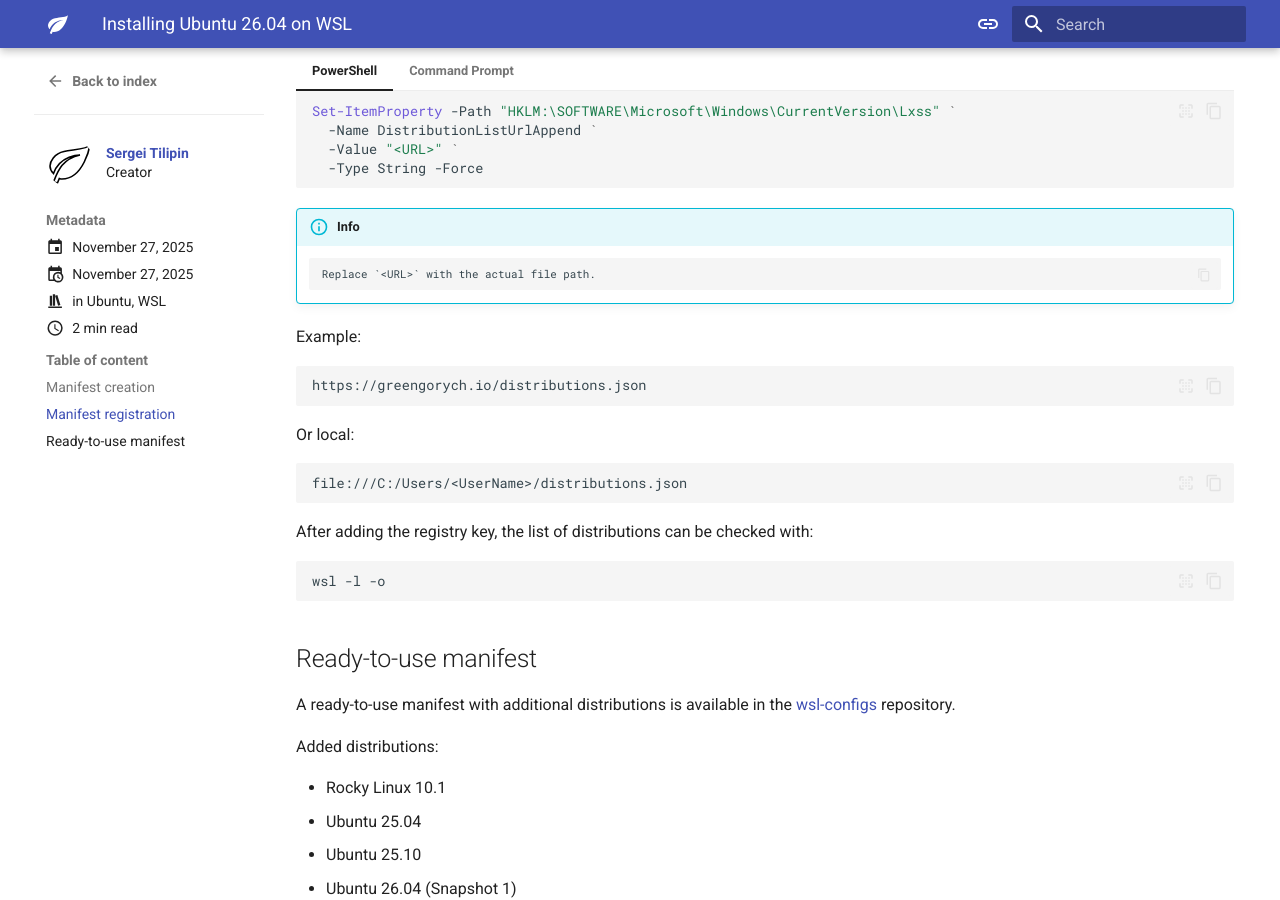
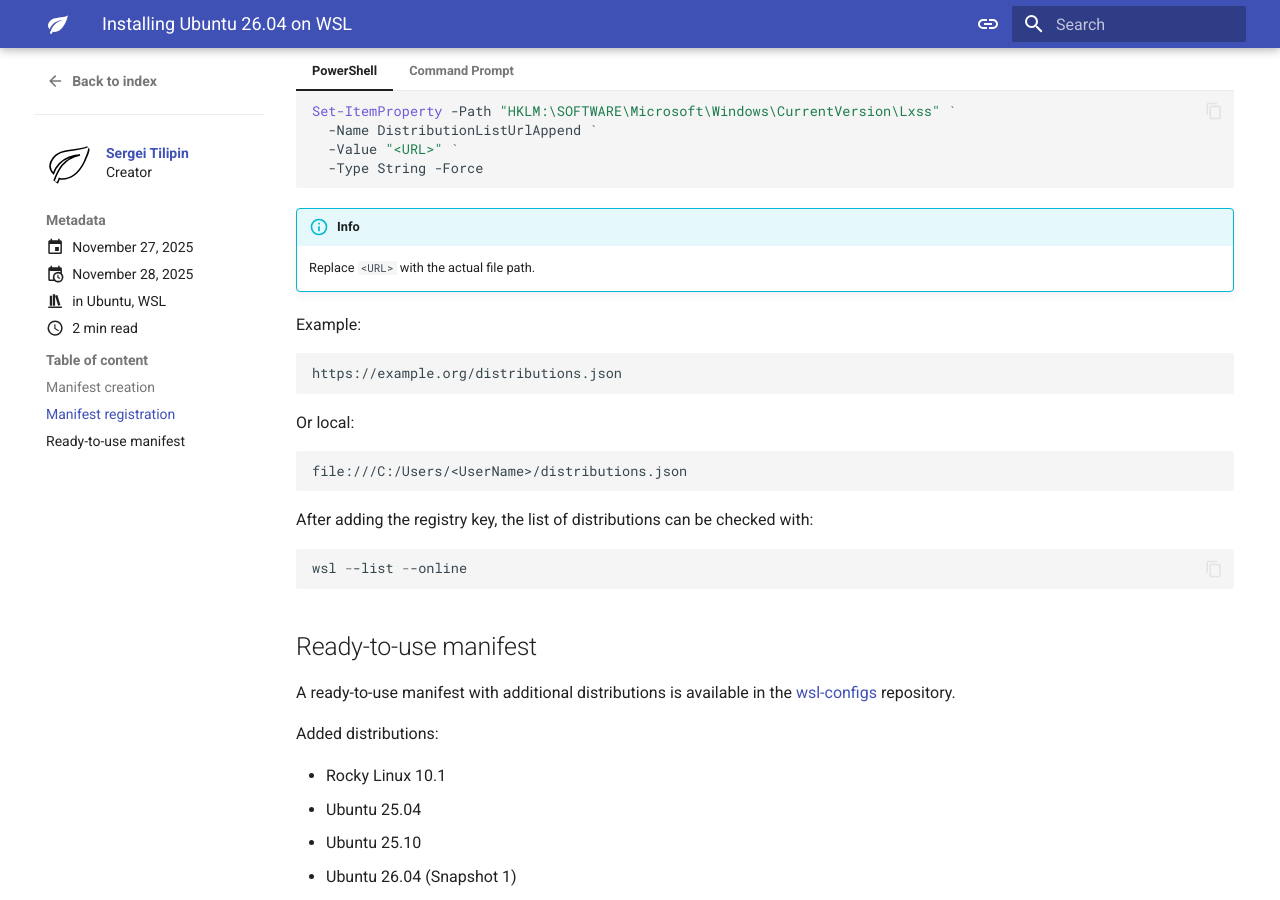
Before and after one commit to greengorych/greengorych.io, an MkDocs documentation site: the page built from docs/posts/installing-ubuntu-26-04-on-wsl.md, in a window 1280 px wide and 900 px high, scrolled down 1348 px. Built offline with MkDocs 1.6.1 and Material for MkDocs 9.7.7, drawn with Linux system fonts in a browser that asks for light colours; some of the changed text lies outside the part shown.

Commit message:
docs(site): update "Installing Ubuntu 26.04 on WSL" post with code blocks improvements

````diff
--- a/docs/posts/installing-ubuntu-26-04-on-wsl.md
+++ b/docs/posts/installing-ubuntu-26-04-on-wsl.md
@@ -2,7 +2,7 @@
 draft: false
 date:
   created: 2025-11-27
-  updated: 2025-11-27
+  updated: 2025-11-28
 authors:
   - greengorych
 categories:
@@ -27,7 +27,7 @@ However, builds of versions newer than the latest LTS release, Ubuntu 24.04, inc
 
 Creating and connecting a custom distribution list makes it possible to install the latest Ubuntu versions in the same way as any official one, using the standard installation mechanism:
 
-``` bash
+``` { .powershell .no-select }
 wsl --install <DistroName>
 ```
 
@@ -63,7 +63,7 @@ The file can be saved locally or published in any repository or web resource.
 
 The manifest is configured via the following Windows registry key:
 
-``` text { .sh .no-copy }
+``` { .text .no-copy .no-select }
 HKEY_LOCAL_MACHINE\SOFTWARE\Microsoft\Windows\CurrentVersion\Lxss
 ```
 
@@ -76,7 +76,7 @@ The key is added with the following commands (run as administrator):
 
 === "PowerShell"
 
-    ``` powershell
+    ``` { .powershell .no-select }
     Set-ItemProperty -Path "HKLM:\SOFTWARE\Microsoft\Windows\CurrentVersion\Lxss" `
       -Name DistributionListUrlAppend `
       -Value "<URL>" `
@@ -85,7 +85,7 @@ The key is added with the following commands (run as administrator):
 
 === "Command Prompt"
 
-    ``` batch
+    ``` { .batch .no-select }
     reg add "HKLM\SOFTWARE\Microsoft\Windows\CurrentVersion\Lxss" ^
     /v "DistributionListUrlAppend" ^
     /t REG_MULTI_SZ ^
@@ -94,24 +94,24 @@ The key is added with the following commands (run as administrator):
     ```
 
 !!! info
-		Replace `<URL>` with the actual file path.
+	Replace `<URL>` with the actual file path.
 
 Example:
 
-```
-https://greengorych.io/distributions.json
+``` { .text .no-copy .no-select }
+https://example.org/distributions.json
 ```
 
 Or local:
 
-```
+``` { .text .no-copy .no-select }
 file:///C:/Users/<UserName>/distributions.json
 ```
 
 After adding the registry key, the list of distributions can be checked with:
 
-``` powershell
-wsl -l -o
+``` { .powershell .no-select }
+wsl --list --online
 ```
 
 ## Ready-to-use manifest
@@ -131,7 +131,7 @@ The file can be downloaded and connected locally or from the repository using th
 
 === "PowerShell"
 
-    ``` powershell
+    ``` { .powershell .no-select }
     Set-ItemProperty -Path "HKLM:\SOFTWARE\Microsoft\Windows\CurrentVersion\Lxss" `
       -Name DistributionListUrlAppend `
       -Value "https://raw.githubusercontent.com/greengorych/wsl-configs/main/distributions/distributions.json" `
@@ -140,7 +140,7 @@ The file can be downloaded and connected locally or from the repository using th
 
 === "Command Prompt"
 
-    ``` batch
+    ``` { .batch .no-select }
     reg add "HKLM\SOFTWARE\Microsoft\Windows\CurrentVersion\Lxss" ^
     /v "DistributionListUrlAppend" ^
     /t REG_MULTI_SZ ^
````
